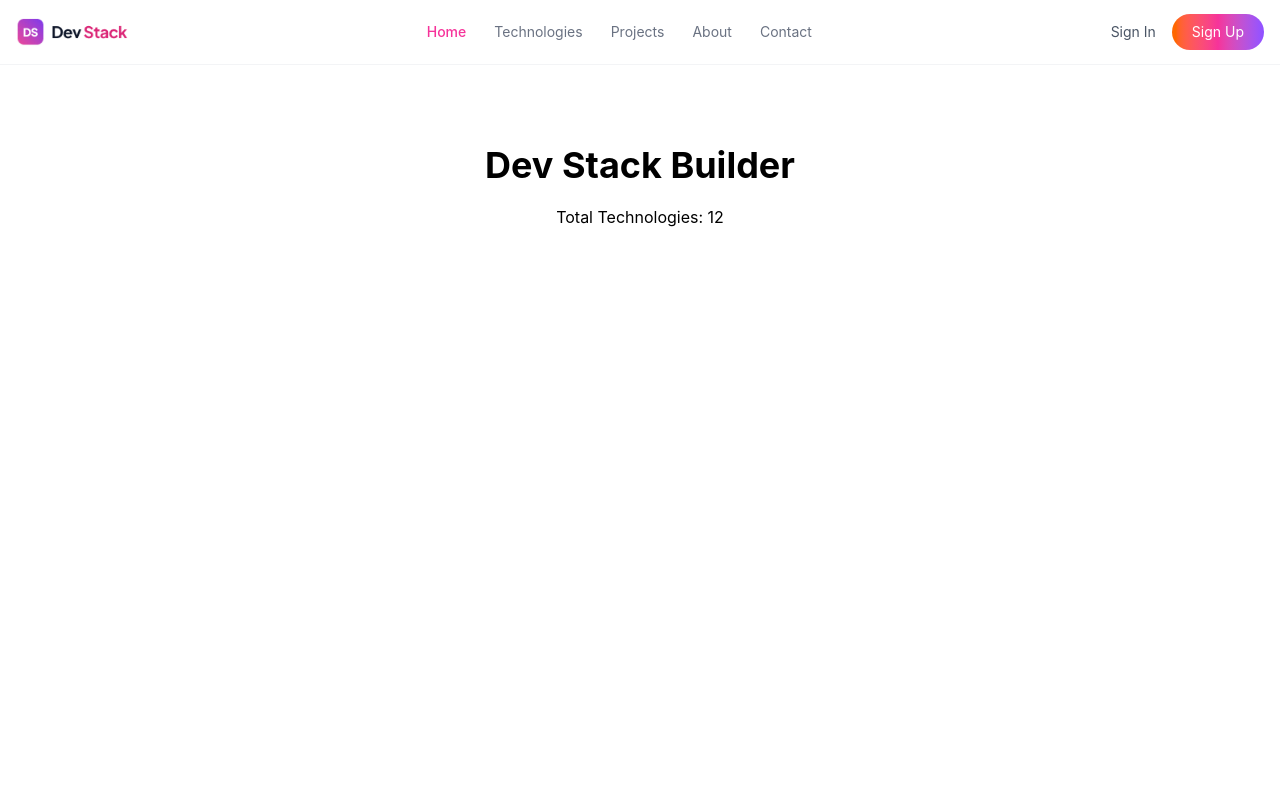
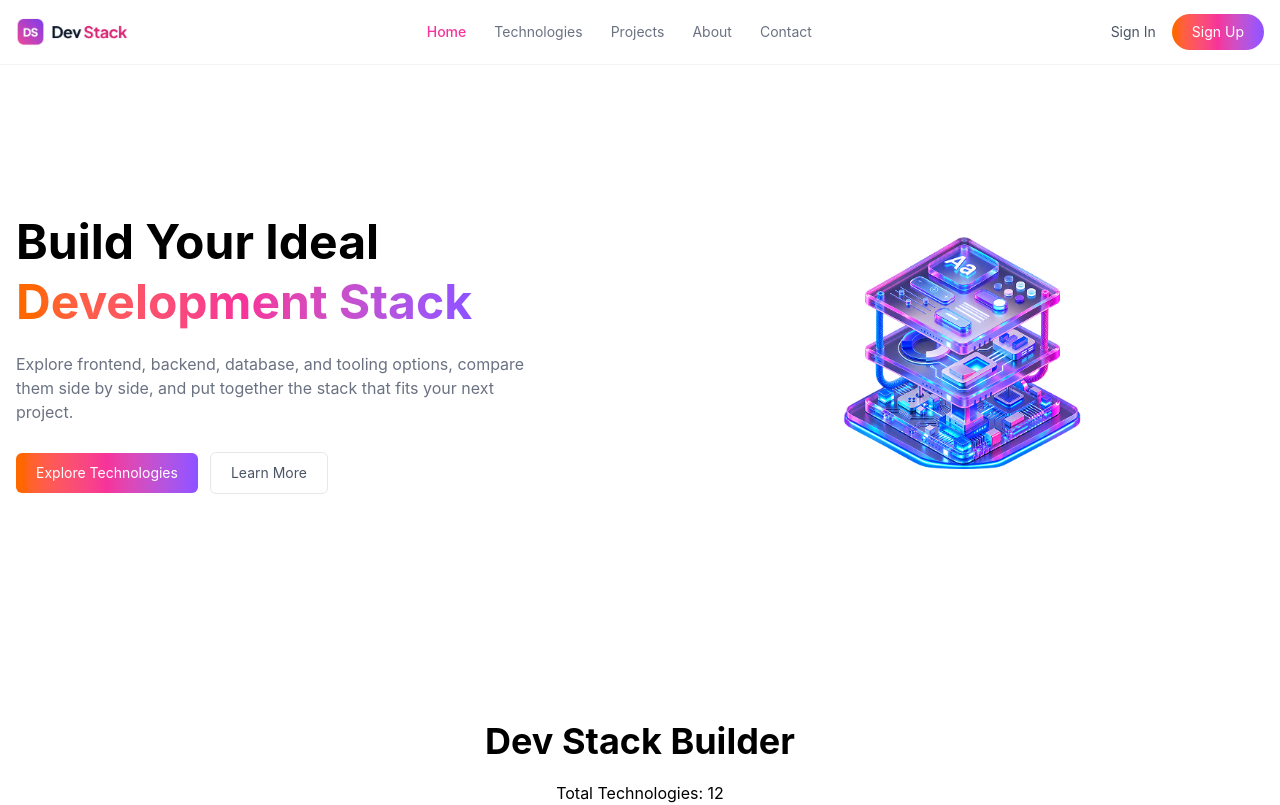
Before and after one commit to tanvir134338/dev-stack-builder-A05-b14, a React (Vite) app: page / in a window 1280 px wide. Built offline with nearby package versions, Linux system fonts and the light colour scheme.

Commit message:
hero section done

```diff
--- a/src/App.tsx
+++ b/src/App.tsx
@@ -1,6 +1,7 @@
 import { useEffect, useState } from "react";
 import type { ITechnology } from "./Types/technologiestype";
 import Navbar from "./Componets/Navbar";
+import Hero from "./Componets/Hero";
 
 const App = () => {
   const [technologies, setTechnologies] = useState<ITechnology[]>([]);
@@ -28,6 +29,7 @@ const App = () => {
   return (
     <>
     <Navbar/>
+    <Hero/>
     <div>
       <h1 className="text-4xl font-bold text-center mt-20">
         Dev Stack Builder
--- a/src/Componets/Hero.tsx
+++ b/src/Componets/Hero.tsx
@@ -0,0 +1,47 @@
+import bannerImage from "../assets/banner-stack.png";
+
+const Hero = () => {
+  return (
+    <section className="max-w-7xl mx-auto px-4 py-16 md:py-24">
+      <div className="flex flex-col md:flex-row items-center justify-between gap-10">
+
+        <div className="w-full md:w-1/2">
+          <h1 className="text-4xl md:text-5xl font-bold leading-tight">
+            Build Your Ideal
+            <br />
+            <span className="bg-linear-to-r from-orange-500 via-pink-500 to-violet-500 bg-clip-text text-transparent">
+              Development Stack
+            </span>
+          </h1>
+
+          <p className="text-gray-500 text-sm md:text-base leading-6 mt-5 max-w-lg">
+            Explore frontend, backend, database, and tooling options,
+            compare them side by side, and put together the stack that
+            fits your next project.
+          </p>
+
+          <div className="flex flex-wrap items-center gap-3 mt-7">
+            <button className="text-sm text-white px-5 py-2.5 rounded-md bg-linear-to-r from-orange-500 via-pink-500 to-violet-500 cursor-pointer">
+              Explore Technologies
+            </button>
+
+            <button className="text-sm text-gray-600 px-5 py-2.5 rounded-md border border-gray-200 hover:border-pink-300 cursor-pointer">
+              Learn More
+            </button>
+          </div>
+        </div>
+
+        <div className="w-full md:w-1/2 flex justify-center">
+          <img
+            src={bannerImage}
+            alt="Development Stack"
+            className="w-64 md:w-80 lg:w-96 object-contain"
+          />
+        </div>
+
+      </div>
+    </section>
+  );
+};
+
+export default Hero;
--- a/src/Componets/Navbar.tsx
+++ b/src/Componets/Navbar.tsx
@@ -6,7 +6,7 @@ const Navbar = () => {
     <nav className="sticky top-0 z-50 bg-white border-b border-gray-100">
       <div className="max-w-7xl mx-auto px-4 h-16 flex items-center justify-between">
 
-        <div className="hidden md:flex items-center">
+        <div className="hidden md:flex items-center cursor-pointer">
           <img
             src={logo}
             alt="Dev Stack"
@@ -37,11 +37,11 @@ const Navbar = () => {
         </div>
 
         <div className="hidden md:flex items-center gap-4">
-          <button className="text-sm text-gray-600">
+          <button className="text-sm text-gray-600 cursor-pointer">
             Sign In
           </button>
 
-          <button className="text-sm text-white px-5 py-2 rounded-full bg-linear-to-r from-orange-500 via-pink-500 to-violet-500">
+          <button className="text-sm text-white px-5 py-2 rounded-full bg-linear-to-r from-orange-500 via-pink-500 to-violet-500 cursor-pointer">
             Sign Up
           </button>
         </div>
```
